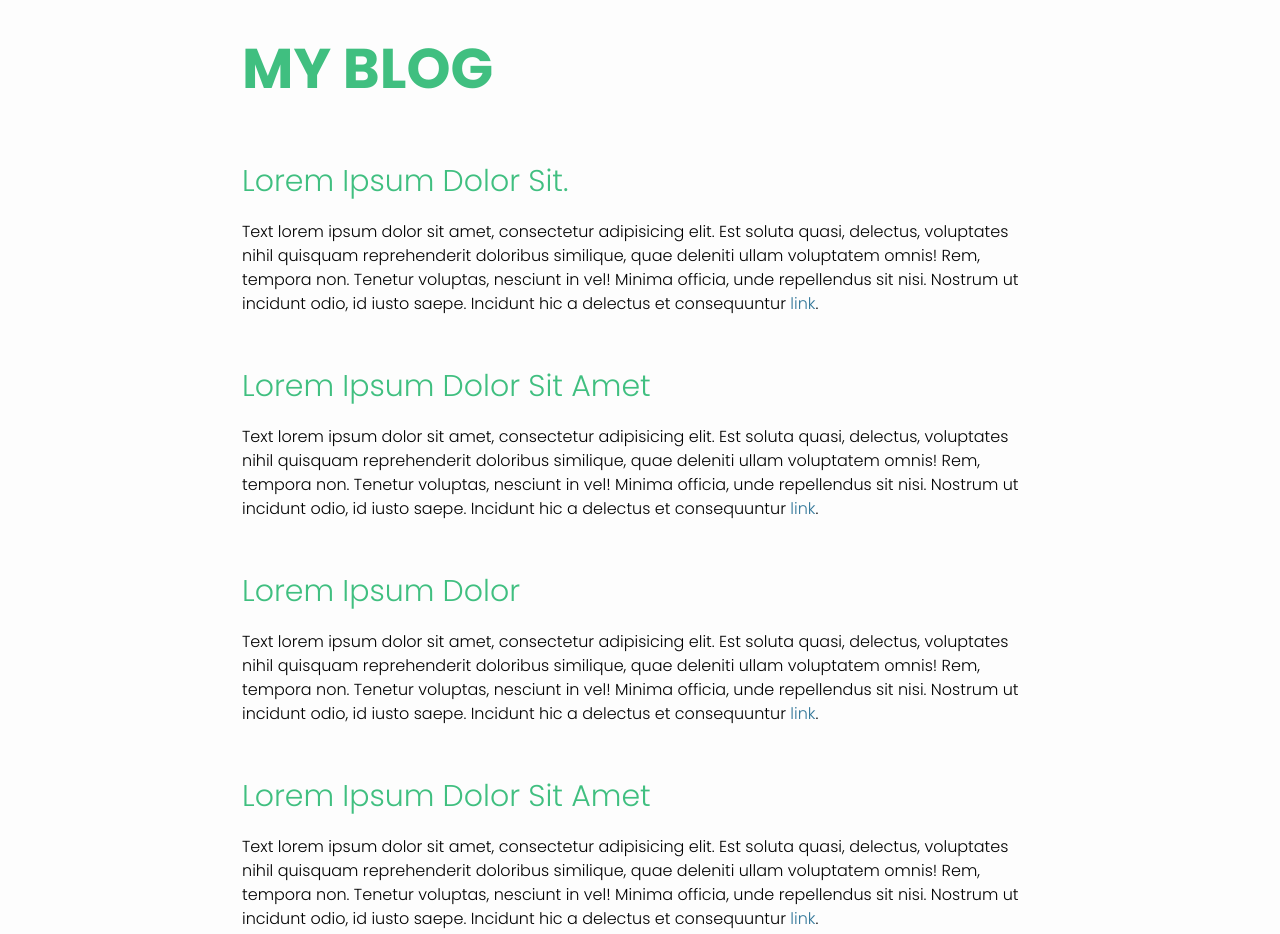
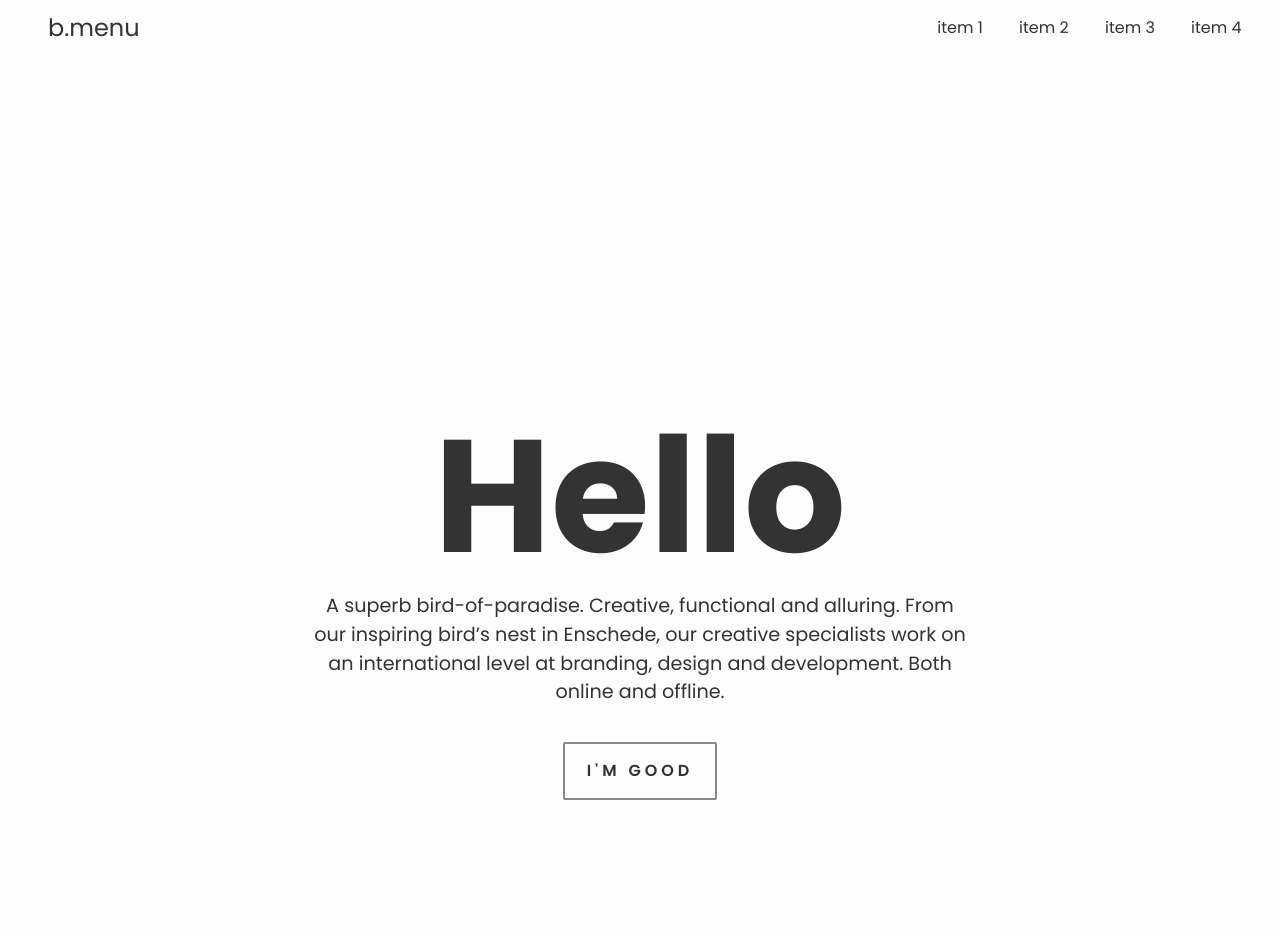
Before and after one commit to tsh9/cli, a website: page index.html in a window 1280 px wide. Shown: the top 934 px of the page. Drawn offline with nearby package versions, Linux system fonts and the light colour scheme; files that its build step writes are made by us from their sources.

Commit message:
Using flexbox

```diff
--- a/gulpfile.js
+++ b/gulpfile.js
@@ -1,5 +1,3 @@
-"use strict";
-
 var gulp = require("gulp"),
     sass = require("gulp-sass"),
     autoprefixer = require("gulp-autoprefixer"),
@@ -19,7 +17,7 @@ var sassOptions = {
 };
 
 gulp.task("sass", function() {
-  return gulp.src("scss/**/*.scss")
+  return gulp.src("scss/styles.scss")
         .pipe(sourcemaps.init())
         .pipe(autoprefixer({
           browsers: ['last 2 versions']
@@ -40,6 +38,6 @@ gulp.task("browserSync", function() {
 
 
 gulp.task("watch", ["browserSync"], function() {
-  gulp.watch("scss/**/*.scss", ["sass"]);
+  gulp.watch("scss/styles.scss", ["sass"]);
   gulp.watch("*.html", ["html"]);
 });
--- a/index.html
+++ b/index.html
@@ -14,48 +14,35 @@
 
 </head>
 <body>
-  <div class="blog">
-    <h1>My Blog</h1>
-    <div class="entry">
-      <h2>Lorem ipsum dolor sit.</h2>
-      <p>Text lorem ipsum dolor sit amet, consectetur adipisicing elit.
-         Est soluta quasi, delectus, voluptates nihil quisquam reprehenderit doloribus similique,
-         quae deleniti ullam voluptatem omnis! Rem, tempora non. Tenetur voluptas, nesciunt in vel!
-         Minima officia, unde repellendus sit nisi. Nostrum ut incidunt odio, id iusto saepe.
-         Incidunt hic a delectus et consequuntur <a href="#">link</a>.
-     </p>
-    </div>
 
-    <div class="entry">
-      <h2>Lorem ipsum dolor sit amet</h2>
-      <p>Text lorem ipsum dolor sit amet, consectetur adipisicing elit.
-         Est soluta quasi, delectus, voluptates nihil quisquam reprehenderit doloribus similique,
-         quae deleniti ullam voluptatem omnis! Rem, tempora non. Tenetur voluptas, nesciunt in vel!
-         Minima officia, unde repellendus sit nisi. Nostrum ut incidunt odio, id iusto saepe.
-         Incidunt hic a delectus et consequuntur <a href="#">link</a>.
-     </p>
-    </div>
-
-    <div class="entry">
-      <h2>Lorem ipsum dolor</h2>
-      <p>Text lorem ipsum dolor sit amet, consectetur adipisicing elit.
-         Est soluta quasi, delectus, voluptates nihil quisquam reprehenderit doloribus similique,
-         quae deleniti ullam voluptatem omnis! Rem, tempora non. Tenetur voluptas, nesciunt in vel!
-         Minima officia, unde repellendus sit nisi. Nostrum ut incidunt odio, id iusto saepe.
-         Incidunt hic a delectus et consequuntur <a href="#">link</a>.
-     </p>
-    </div>
-
-    <div class="entry">
-      <h2>Lorem ipsum dolor sit amet</h2>
-      <p>Text lorem ipsum dolor sit amet, consectetur adipisicing elit.
-         Est soluta quasi, delectus, voluptates nihil quisquam reprehenderit doloribus similique,
-         quae deleniti ullam voluptatem omnis! Rem, tempora non. Tenetur voluptas, nesciunt in vel!
-         Minima officia, unde repellendus sit nisi. Nostrum ut incidunt odio, id iusto saepe.
-         Incidunt hic a delectus et consequuntur <a href="#">link</a>.
-     </p>
-    </div>
+<div id="header">
+  <a href="#" class="logo"><span>b.</span><span>menu</span></a>
+  <nav class="main">
+    <ul>
+      <li>
+        <a href="#">item 1</a>
+        <a href="#">item 2</a>
+        <a href="#">item 3</a>
+        <a href="#">item 4</a>
+      </li>
+    </ul>
+  </nav>
+</div>
+<div class="wrapper">
+  <div class="section">
+      <div class="intro-copy">
+        <h1>Hello</h1>
+        <p>A superb bird-of-paradise. Creative, functional and alluring. From our inspiring bird’s nest in Enschede, our creative specialists work on an international level at branding, design and development. Both online and offline.</p>
+        <a href="#" id="im-good" class="btn" role="button">I'm good</a>
+      </div>
   </div>
+  <div class="section">
+      <div class="intro-copy">
+        <h1>World</h1>
+        <p>A superb bird-of-paradise. Creative, functional and alluring. From our inspiring bird’s nest in Enschede, our creative specialists work on an international level at branding, design and development. Both online and offline.</p>
+      </div>
+  </div>
+</div>
 
 <script src="js/main.js"></script>
 </body>
--- a/scss/styles.scss
+++ b/scss/styles.scss
@@ -6,8 +6,8 @@
 
 // Variables
 
-$primary-color   : hsl(200, 50%, 40%);
-$secondary-color : hsl(200, 70%, 50%);
+$primary-color   : #333;
+$secondary-color : hsl(147, 60%, 50%);
 
 .cf:after {
   content: " ";
@@ -20,6 +20,7 @@ html {
 }
 
 body {
+  color: #333;
   background-color: #fdfdfd;
   position: relative;
   line-height: 1.5;
@@ -42,54 +43,122 @@ img {
   height: auto;
 }
 
-.blog {
-  padding: 1em 2em 0 2em;
-  max-width: 860px;
-  margin: 0 auto;
-  font-weight: 300;
-  & > h1 {
-    color: hsl(150, 50%, 50%);
-    font-weight: 900;
-    font-size: 3.5em;
-    margin: .2em 0;
-    text-transform: uppercase;
-  }
+#header {
+  display: flex;
+  justify-content: space-between;
+  // box-shadow: 0 0 2px rgba(0, 0, 0, 0.1);
+}
 
-  .entry {
-    margin-top: 3em;
-    h2 {
-      color: hsl(150, 50%, 50%);
-      font-size: 30px;
-      font-weight: 300;
-      margin: 0;
-    }
-    & > img {
-      margin-bottom: 2em;
+a.logo {
+  color: #333;
+  font-size: 1.5em;
+  line-height: 56px;
+  padding-left: 2em;
+}
+nav.main {
+  display: none;
+  padding-right: 1.4em;
+
+  ul {
+    list-style: none;
+
+    li {
+      display: inline-block;
+
+      a {
+        padding: 0 1em;
+      }
     }
   }
 }
 
+.wrapper {
 
-/* Colours for each box */
-.box1 { background:#1abc9c;}
-.box2 { background:#3498db;}
-.box3 { background:#9b59b6;}
-.box4 { background:#34495e;}
-.box5 { background:#f1c40f;}
-.box6 { background:#e67e22;}
-.box7 { background:#e74c3c;}
-.box8 { background:#bdc3c7;}
-.box9 { background:#2ecc71;}
-.box10 { background:#16a085;}
+  .section {
+    text-align: center;
+    display: flex;
+    justify-content: center;
+    height: 100vh;
+  }
+  .intro-copy {
+    max-width: 25em;
+    padding: 0 2em;
+    padding-top: 20em;
 
+    h1 {
+      font-size: 7em;
+      margin: 0;
+    }
 
+    p {
+      margin-top: -1.25em;
+    }
+  }
 
-@media screen and (min-width: 33em) {
-  .blog {
+}
 
-      h2 {
-        font-size: 42px;
-        text-transform: capitalize;
+.btn {
+    display: inline-block;
+    height: 58px;
+    padding: 0 22px;
+    border: 2px solid #888;
+    border-radius: 2px;
+    background: none;
+    font-size: 16px;
+    line-height: 54px;
+    color: #333;
+    letter-spacing: .25em;
+    text-decoration: none;
+    font-weight: 600;
+    text-transform: uppercase;
+    vertical-align: middle;
+    text-align: center;
+    appearance: none;
+    transition: background .35s, color .35s, border-color .35s;
+  }
+
+.btn:hover {
+  color: #fff;
+  background: $secondary-color;
+  border-color: $secondary-color;
+}
+
+#im-good {
+  margin-top: 1em;;
+}
+
+@media screen and (min-width: 480px) {
+
+  .wrapper {
+    .intro-copy {
+      max-width: 45em;
+
+      h1 {
+        font-size: 8em;
       }
+      p {
+        font-size: 1.05em;
+      }
+    }
   }
 }
+
+@media screen and (min-width: 720px) {
+
+  nav.main {
+    display: block;
+  }
+
+  .wrapper {
+    .intro-copy {
+      // max-width: 45em;
+
+      h1 {
+        font-size: 10em;
+      }
+      p {
+        font-size: 1.2em;
+      }
+    }
+  }
+}
```
Also changed, not shown: css/styles.css (deleted).
